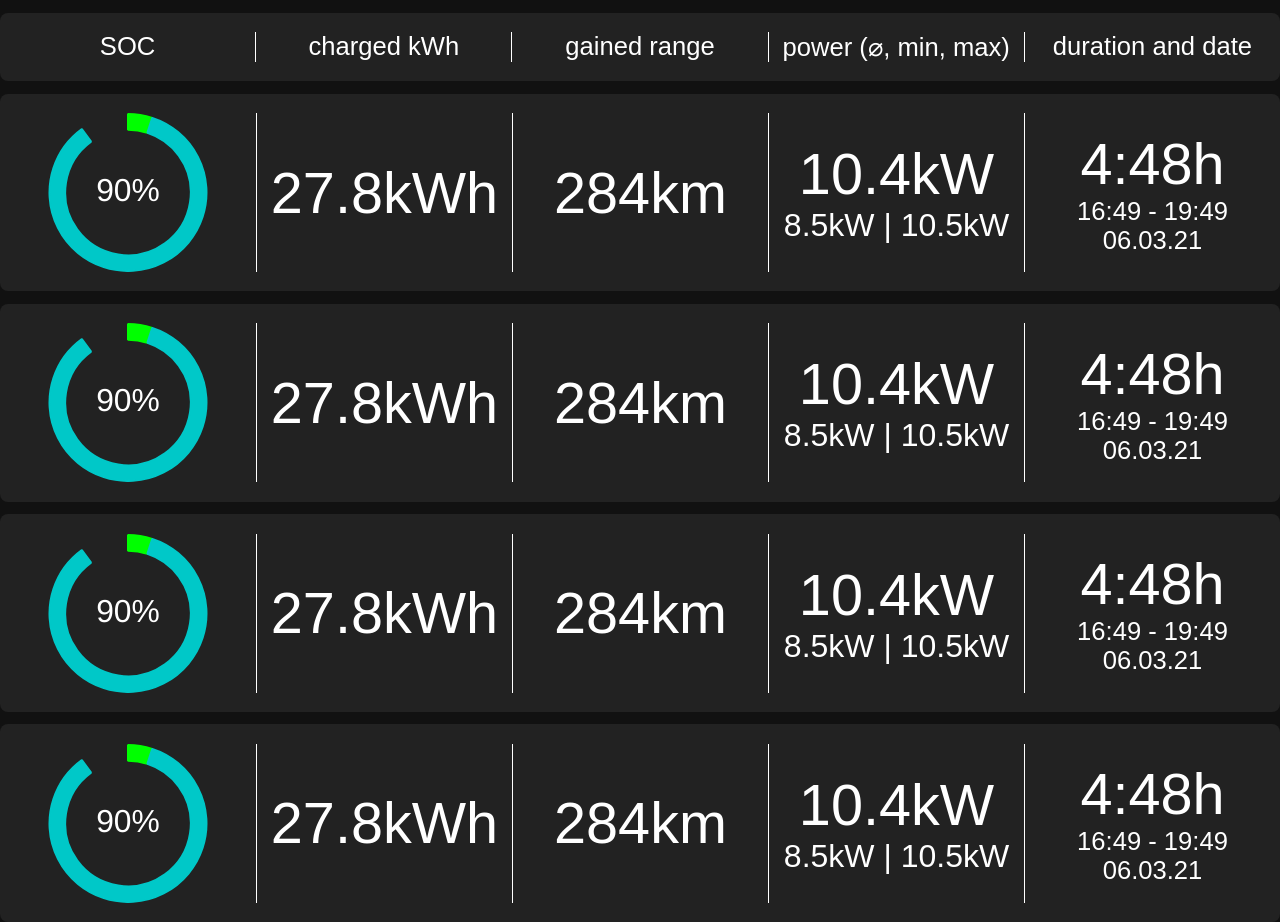
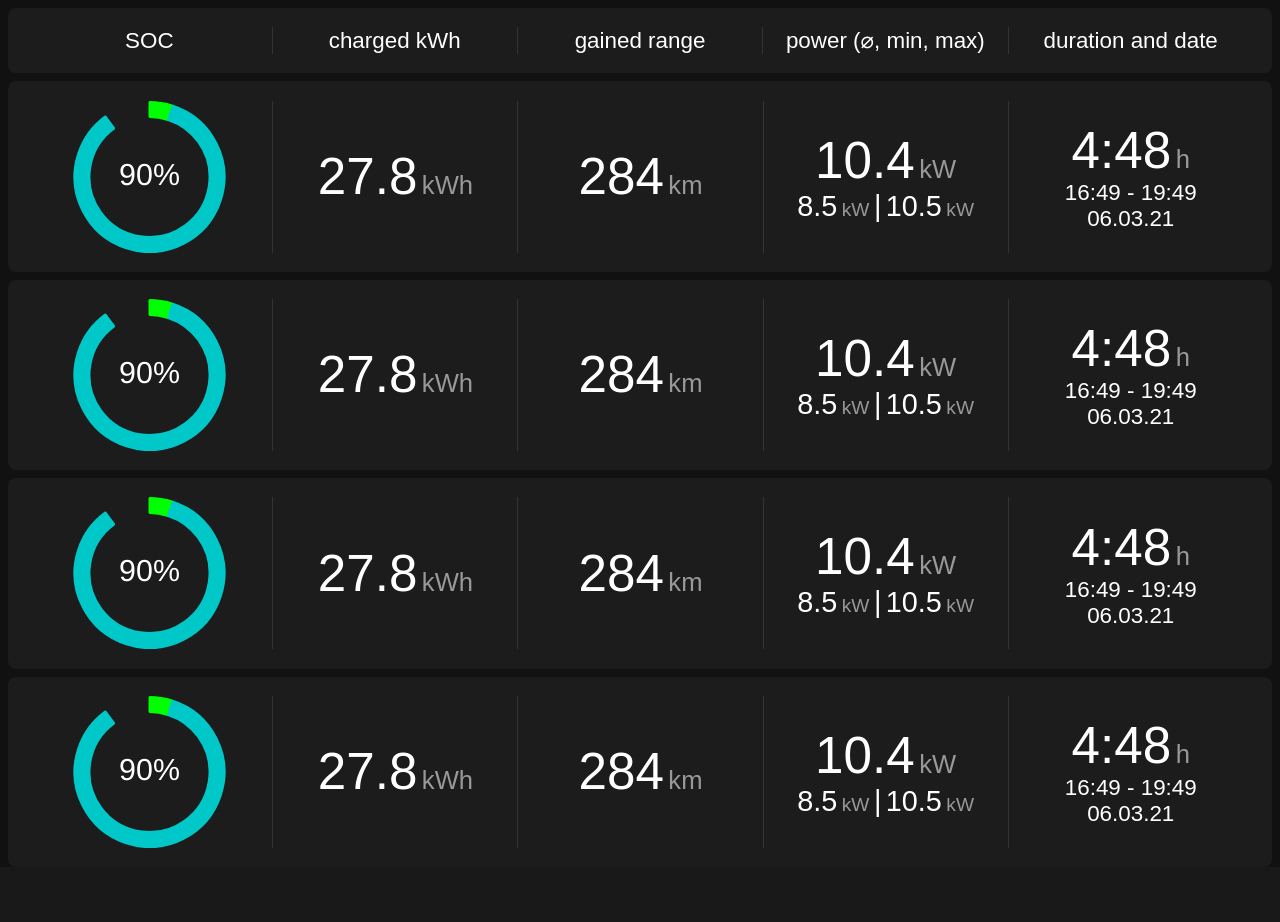
Before and after one commit to robske110/IDDataLogger, a PHP site: page /idView/chargingOverview.html in a window 1280 px wide. After the commit the page ends 848 px from the top, so only its background shows below. Run offline with PHP 8.4, Linux system fonts and the light colour scheme.

Commit message:
chargingOverview: improve design, separate units

```diff
--- a/public/idView/chargingOverview.html
+++ b/public/idView/chargingOverview.html
@@ -31,23 +31,41 @@
 				<div class="chargeSessionElement doughnut">
 					<canvas id="chargesoc"></canvas>
 				</div>
-				<div class="chargeSessionDataset">
+				<div class="chargeSessionElements">
 					<div class="chargeSessionElement">
 						<span class="chargeSessionDescription">charged kWh</span>
-						<span class="chargeSessionValue big" id="kWh">00.00kWh</span>
+						<span>
+							<span class="chargeSessionValue big" id="kWh">00.00</span>
+							<span class="chargeSessionUnit">kWh</span>
+						</span>
 					</div>
 					<div class="chargeSessionElement">
 						<span class="chargeSessionDescription">gained range</span>
-						<span class="chargeSessionValue big" id="range">000km</span>
+						<span>
+							<span class="chargeSessionValue big" id="range">000</span>
+							<span class="chargeSessionUnit">km</span>
+						</span>
 					</div>
 					<div class="chargeSessionElement">
 						<span class="chargeSessionDescription">power(⌀, min, max)</span>
-						<span class="chargeSessionValue big" id="avgchargepower">XXXkW</span>
-						<span class="chargeSessionValue" id="minMaxChargePower">min XXkW | max XXXkW</span>
+						<span>
+							<span class="chargeSessionValue big" id="avgchargepower">XXX</span>
+							<span class="chargeSessionUnit">kW</span>
+						</span>
+						<span>
+							<span class="chargeSessionValue" id="minChargePower">XXX</span>
+							<span class="chargeSessionUnit small">kW</span>
+							<span class="chargeSessionValue">|</span>
+							<span class="chargeSessionValue" id="maxChargePower">XXX</span>
+							<span class="chargeSessionUnit small">kW</span>
+						</span>
 					</div>
 					<div class="chargeSessionElement">
 						<span class="chargeSessionDescription">duration and date</span>
-						<span class="chargeSessionValue big" id="duration">0:00h</span>
+						<span>
+							<span class="chargeSessionValue big" id="duration">XXX</span>
+							<span class="chargeSessionUnit">h</span>
+						</span>
 						<div class="chargeSessionTimeDate">
 							<span class="chargeSessionValue small" id="time">XX:XX - XX:XX</span>
 							<span class="chargeSessionValue small" id="date">XX.XX.XX</span>
@@ -68,7 +86,7 @@
 			let cS = document.querySelector("#chargeSession").content.firstElementChild.cloneNode(true);
 			let chargeSessions = document.querySelector("#chargeSessions");
 
-			cS.querySelector("#duration").textContent = Math.floor(data.duration / 3600)+":"+String(Math.round(data.duration % 3600 / 60)).padStart(2, '0')+"h";
+			cS.querySelector("#duration").textContent = Math.floor(data.duration / 3600)+":"+String(Math.round(data.duration % 3600 / 60)).padStart(2, '0');
 			const timeOpts = {
 				hour: '2-digit',
 				minute: '2-digit'
@@ -82,10 +100,11 @@
 				month: '2-digit',
 				year: '2-digit'
 			});
-			cS.querySelector("#avgchargepower").textContent = data.avgChargePower+"kW";
-			cS.querySelector("#minMaxChargePower").textContent = data.minChargePower+"kW" + " | " + data.maxChargePower+"kW";
-			cS.querySelector("#kWh").textContent = Math.round(data.chargeEnergy/360, 2)/10+"kWh";
-			cS.querySelector("#range").textContent = (data.rangeEnd - data.rangeStart)+"km";
+			cS.querySelector("#avgchargepower").textContent = data.avgChargePower;
+			cS.querySelector("#minChargePower").textContent = data.minChargePower
+			cS.querySelector("#maxChargePower").textContent = data.maxChargePower;
+			cS.querySelector("#kWh").textContent = Math.round(data.chargeEnergy/360, 2)/10;
+			cS.querySelector("#range").textContent = (data.rangeEnd - data.rangeStart);
 
 			chargeSessions.appendChild(cS);
 
--- a/public/idView/css/chargingOverview.css
+++ b/public/idView/css/chargingOverview.css
@@ -6,15 +6,16 @@
   list-style-type: none;
 }
 .chargeSession{
-	padding-top: 1.5vw;
-	padding-bottom: 1.5vw;
-	margin-top: 1vw;
+  padding: 1.5vw;
+  margin-top: 0.5em;
+  margin-left: 0.5em;
+  margin-right: 0.5em;
   background: var(--accent-color-main);
   border-radius: 0.5em;
   display: flex;
   justify-content: space-between;
 }
-.chargeSessionDataset{
+.chargeSessionElements{
   flex-grow: 4;
   flex-basis: 0;
   display: flex;
@@ -22,7 +23,7 @@
   justify-content: space-between;
 }
 .chargeSessionElement{
-	border-left: solid thin white;
+  border-left: solid thin var(--accent-color-tertiary);
   flex-grow: 1;
   flex-basis: 0;
   display: flex;
@@ -31,19 +32,27 @@
   align-items: center;
 }
 .chargeSessionValue{
-	font-size: 2.5vw;
+  font-size: 2.25vw;
 }
 .chargeSessionValue.big{
-	font-size: 4.5vw;
+  font-size: 4vw;
 }
 .chargeSessionValue.small{
+  font-size: 1.75vw;
+}
+.chargeSessionUnit{
   font-size: 2vw;
+  color: var(--font-color-secondary);
+}
+.chargeSessionUnit.small{
+  font-size: 1.5vw;
 }
 .chargeSessionDescription{
   font-size: 2vw;
   align-self: flex-start;
   margin-left: 1vw;
   display: none;
+  color: var(--font-color-secondary);
 }
 .chargeSessionTimeDate{
   display: flex;
@@ -53,17 +62,17 @@
 @media only screen and (max-width: 480px) {
   .chargeSessionElement{
     border: none;
-		min-width: 120px;
+    min-width: 115px;
   }
   .chargeSessionElement:first-child{
-		border-right: solid thin white;
+    border-right: solid thin var(--accent-color-tertiary);;
   }
   .chargeSessionElement:nth-child(3){
-		border-top: solid thin white;
+    border-top: solid thin var(--accent-color-tertiary);;
   }
   .chargeSessionElement:last-child{
-		border-top: solid thin white;
-		border-left: solid thin white;
+    border-top: solid thin var(--accent-color-tertiary);;
+    border-left: solid thin var(--accent-color-tertiary);;
   }
   #chargeSessionHeader{
     display: none;
@@ -81,15 +90,29 @@
     font-size: 4vw;
   }
   .chargeSessionValue.big{
-		font-size: 6vw;
+    font-size: 6.5vw;
   }
   .chargeSessionValue.small{
     font-size: 3vw;
+  }
+  .chargeSessionUnit{
+    font-size: 3vw;
+  }
+  .chargeSessionUnit.small{
+    font-size: 2.5vw;
+  }
+}
+@media only screen and (max-width: 370px) {
+  .chargeSessionElement{
+    border: none !important;
   }
   .chargeSessionDescription{
     display: initial;
   }
 }
+.chargeSessionDescription.hide{
+  display: none;
+}
 .chargeSessionElement.doughnut{
   width: 15%;
   border: none;
--- a/public/idView/css/theme.css
+++ b/public/idView/css/theme.css
@@ -1,14 +1,16 @@
 :root{
 	--font-color: white;
+  --font-color-secondary: #777;
 	--background-color: black;
 	--accent-color-main: #111;
 	--accent-color-secondary: #222;
-	--accent-color-tertiary: #333;
+	--accent-color-tertiary: #2c2c2c;
 }
 [data-theme="dimmed"]{
 	--font-color: white;
+  --font-color-secondary: #999;
 	--background-color: #111;
-	--accent-color-main: #222;
+	--accent-color-main: #1c1c1c;
 	--accent-color-secondary: #222;
 	--accent-color-tertiary: #333;
 }
```
Lines whose indentation alone changed are shown as unchanged.
